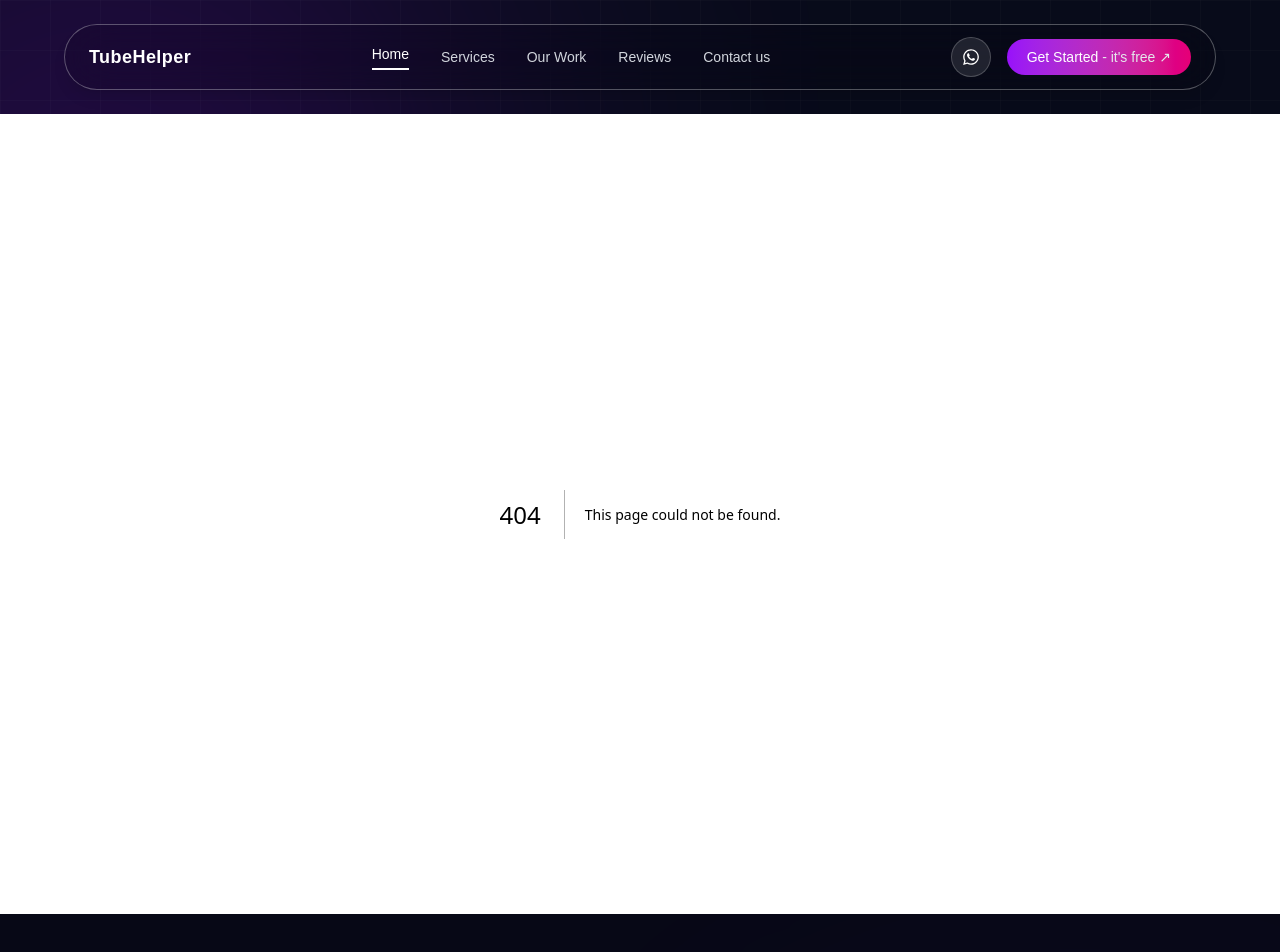
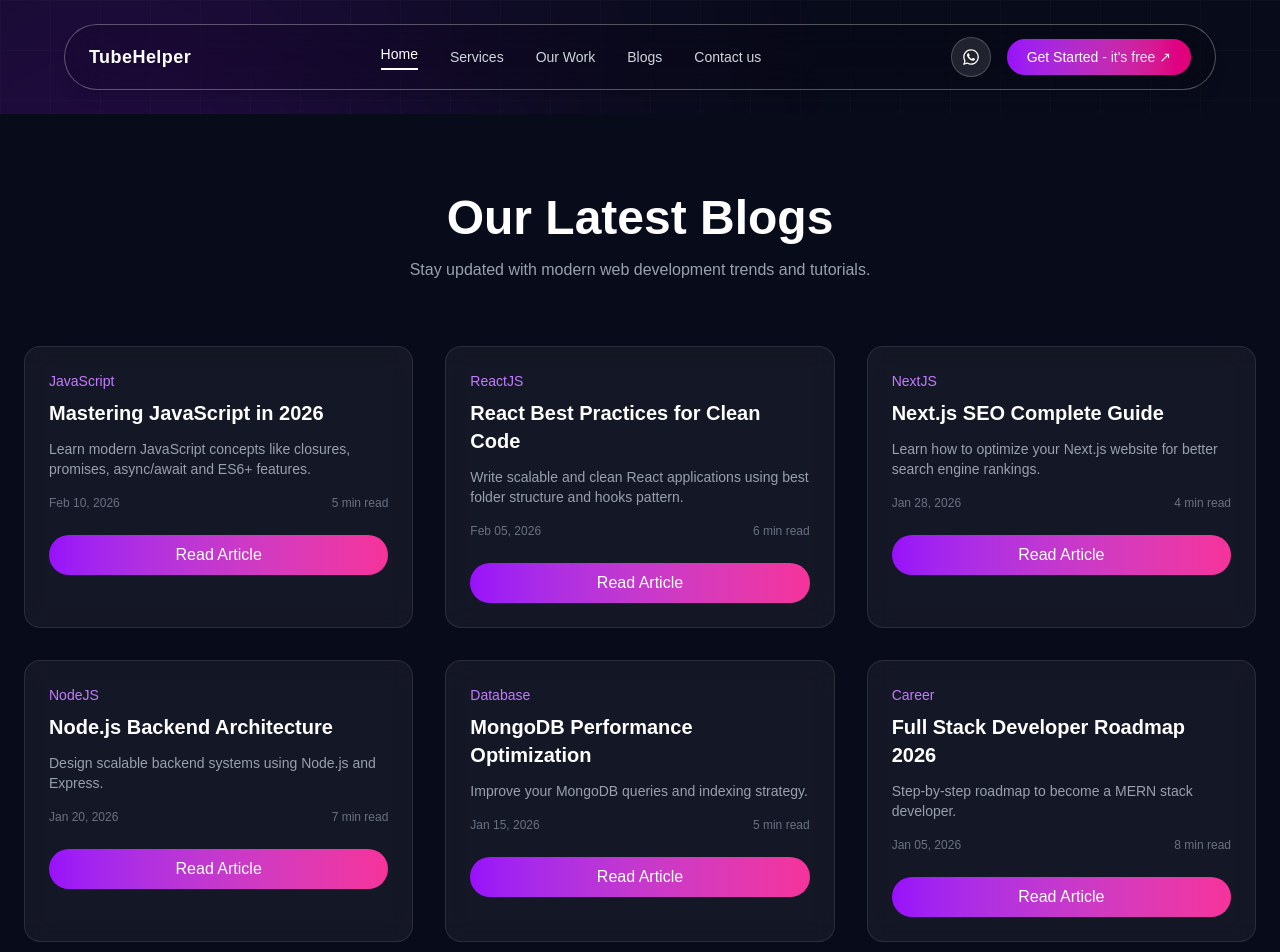
Before and after one commit to nayansi-g/TubeHelper-Website, a Next.js app: page /blog in a window 1280 px wide. Before the commit this address had no page. Shown: the top 952 px of the page. Built offline with nearby package versions, Linux system fonts and the light colour scheme.

Commit message:
blog page added

```diff
--- /dev/null
+++ b/src/app/blog/[slug]/page.js
@@ -0,0 +1,70 @@
+import Link from "next/link"
+
+const blogContent = {
+  "mastering-javascript-2026": {
+    title: "Mastering JavaScript in 2026",
+    content: `
+      JavaScript remains the most powerful language in web development.
+
+      Topics you must master:
+      - Closures
+      - Async/Await
+      - Promises
+      - ES6+ Features
+
+      Practice daily and build real projects.
+    `
+  },
+
+  "react-best-practices": {
+    title: "React Best Practices for Clean Code",
+    content: `
+      Use reusable components.
+      Maintain proper folder structure.
+      Use custom hooks.
+      Keep state minimal.
+    `
+  }
+}
+
+export default function BlogDetails({ params }) {
+  const blog = blogContent[params.slug]
+
+  if (!blog) {
+    return (
+      <main className="min-h-screen bg-[#080B1A] text-white flex items-center justify-center">
+        <div>
+          <h1 className="text-3xl mb-4">Blog Not Found</h1>
+          <Link href="/blogs">
+            <button className="px-6 py-2 rounded-full bg-gradient-to-r from-purple-600 to-pink-500">
+              Go Back
+            </button>
+          </Link>
+        </div>
+      </main>
+    )
+  }
+
+  return (
+    <main className="min-h-screen bg-[#080B1A] text-white px-6 py-20">
+
+      <div className="max-w-4xl mx-auto">
+
+        <Link href="/blogs">
+          <button className="mb-8 text-purple-400 hover:underline">
+            ← Back to Blogs
+          </button>
+        </Link>
+
+        <h1 className="text-4xl font-semibold mb-8">
+          {blog.title}
+        </h1>
+
+        <div className="rounded-2xl border border-white/10 bg-white/5 backdrop-blur-md p-8 leading-8 whitespace-pre-line text-gray-300">
+          {blog.content}
+        </div>
+
+      </div>
+    </main>
+  )
+}
--- /dev/null
+++ b/src/app/blog/page.js
@@ -0,0 +1,128 @@
+import Link from "next/link"
+
+const blogs = [
+  {
+    id: 1,
+    slug: "mastering-javascript-2026",
+    title: "Mastering JavaScript in 2026",
+    excerpt: "Learn modern JavaScript concepts like closures, promises, async/await and ES6+ features.",
+    category: "JavaScript",
+    date: "Feb 10, 2026",
+    readTime: "5 min read"
+  },
+  {
+    id: 2,
+    slug: "react-best-practices",
+    title: "React Best Practices for Clean Code",
+    excerpt: "Write scalable and clean React applications using best folder structure and hooks pattern.",
+    category: "ReactJS",
+    date: "Feb 05, 2026",
+    readTime: "6 min read"
+  },
+  {
+    id: 3,
+    slug: "nextjs-seo-guide",
+    title: "Next.js SEO Complete Guide",
+    excerpt: "Learn how to optimize your Next.js website for better search engine rankings.",
+    category: "NextJS",
+    date: "Jan 28, 2026",
+    readTime: "4 min read"
+  },
+  {
+    id: 4,
+    slug: "nodejs-backend-architecture",
+    title: "Node.js Backend Architecture",
+    excerpt: "Design scalable backend systems using Node.js and Express.",
+    category: "NodeJS",
+    date: "Jan 20, 2026",
+    readTime: "7 min read"
+  },
+  {
+    id: 5,
+    slug: "mongodb-performance-tips",
+    title: "MongoDB Performance Optimization",
+    excerpt: "Improve your MongoDB queries and indexing strategy.",
+    category: "Database",
+    date: "Jan 15, 2026",
+    readTime: "5 min read"
+  },
+  {
+    id: 6,
+    slug: "fullstack-roadmap-2026",
+    title: "Full Stack Developer Roadmap 2026",
+    excerpt: "Step-by-step roadmap to become a MERN stack developer.",
+    category: "Career",
+    date: "Jan 05, 2026",
+    readTime: "8 min read"
+  },
+  {
+    id: 7,
+    slug: "deploy-nextjs-vercel",
+    title: "Deploy Next.js App on Vercel",
+    excerpt: "Learn how to deploy your Next.js project in minutes.",
+    category: "Deployment",
+    date: "Dec 28, 2025",
+    readTime: "3 min read"
+  },
+  {
+    id: 8,
+    slug: "ai-in-web-development",
+    title: "AI in Modern Web Development",
+    excerpt: "How AI is transforming frontend and backend development.",
+    category: "AI",
+    date: "Dec 15, 2025",
+    readTime: "6 min read"
+  }
+]
+
+export default function BlogPage() {
+  return (
+    <main className="min-h-screen bg-[#080B1A] text-white px-6 py-20">
+
+      {/* Header */}
+      <div className="text-center mb-16">
+        <h1 className="text-4xl md:text-5xl font-semibold mb-4">
+          Our Latest Blogs
+        </h1>
+        <p className="text-gray-400 max-w-2xl mx-auto">
+          Stay updated with modern web development trends and tutorials.
+        </p>
+      </div>
+
+      {/* Blog Grid */}
+      <div className="max-w-7xl mx-auto grid md:grid-cols-2 lg:grid-cols-3 gap-8">
+
+        {blogs.map((blog) => (
+          <div
+            key={blog.id}
+            className="rounded-2xl border border-white/10 bg-white/5 backdrop-blur-md p-6 hover:scale-105 transition duration-300"
+          >
+            <div className="text-sm text-purple-400 mb-2">
+              {blog.category}
+            </div>
+
+            <h2 className="text-xl font-semibold mb-3">
+              {blog.title}
+            </h2>
+
+            <p className="text-gray-400 mb-4 text-sm">
+              {blog.excerpt}
+            </p>
+
+            <div className="flex justify-between text-xs text-gray-500 mb-6">
+              <span>{blog.date}</span>
+              <span>{blog.readTime}</span>
+            </div>
+
+            <Link href={`/blogs/${blog.slug}`}>
+              <button className="w-full py-2 rounded-full bg-gradient-to-r from-purple-600 to-pink-500 hover:opacity-90 transition">
+                Read Article
+              </button>
+            </Link>
+          </div>
+        ))}
+
+      </div>
+    </main>
+  )
+}
--- a/src/components/Navbar.jsx
+++ b/src/components/Navbar.jsx
@@ -111,7 +111,7 @@ export default function Navbar() {
           </li>
           <li className="hover:text-white cursor-pointer transition">Services</li>
           <li className="hover:text-white cursor-pointer transition">Our Work</li>
-          <li className="hover:text-white cursor-pointer transition">Reviews</li>
+          <li className="hover:text-white cursor-pointer transition"><a href="blog">Blogs</a></li>
           <li className="hover:text-white cursor-pointer transition"><a href="contact">Contact us</a></li>
         </ul>
 
@@ -157,7 +157,7 @@ export default function Navbar() {
                 <li className="text-white border-b border-white/30 pb-2"><a href="/">Home</a></li>
                 <li className="hover:text-white transition">Services</li>
                 <li className="hover:text-white transition">Our Work</li>
-                <li className="hover:text-white transition">Reviews</li>
+                <li className="hover:text-white transition"><a href="blog">Blogs</a></li>
                 <li className="hover:text-white transition"><a href="contact">Contact us</a></li>
               </ul>
 
```
